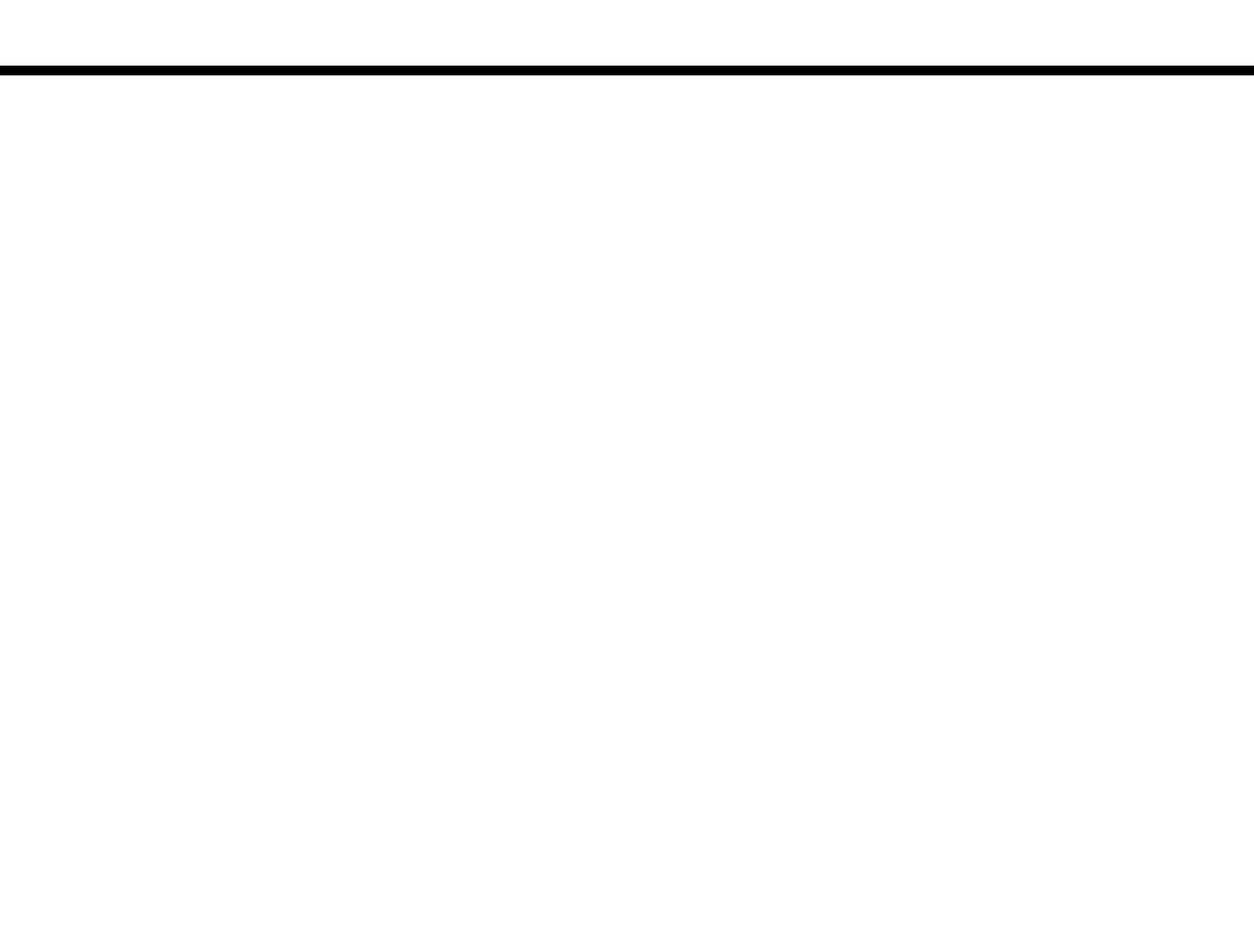
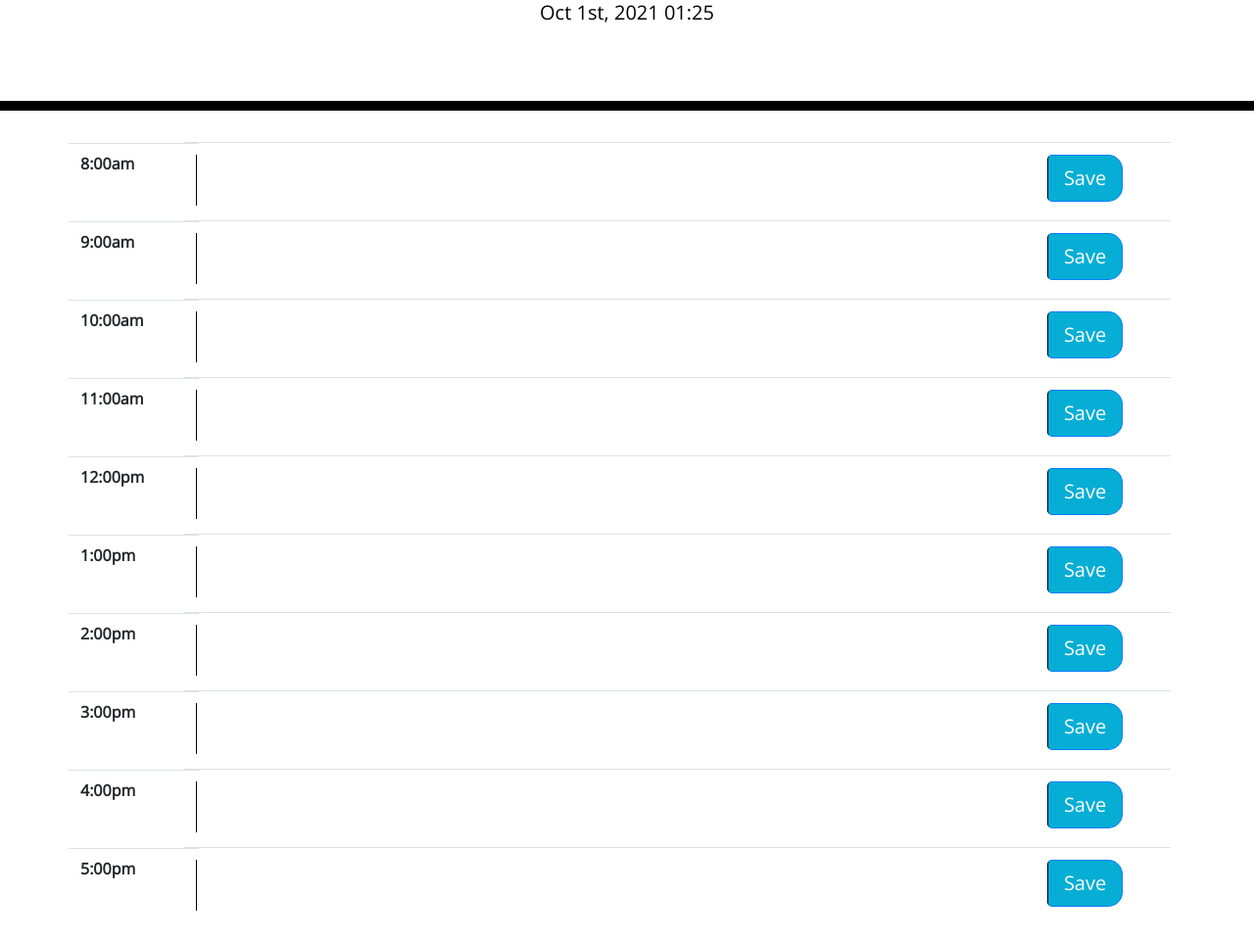
Before and after one commit to kaiyagun/daily-planner, a plain HTML site: page index.html in a window 1280 px wide. Shown: the part 191-1153 px from the top of the page at 98% size. Before the commit the page ends 800 px from the top, so only its background shows below. Drawn offline with nearby package versions, Linux system fonts and the light colour scheme.

Commit message:
forgot to commit first time and messed up so here's a working framework. just needs moment.js added and local storage saving stuff

```diff
--- /dev/null
+++ b/assets/script.js
@@ -0,0 +1,20 @@
+console.log("whats up")
+
+//add timeblocks
+//color them based on past/present/future (colors already decided in css, just need moment to differentiate)
+//events saved in localstorage
+
+var today = moment();
+
+// display date and time in heading
+$("#currentDay").text(today.format("MMM Do, YYYY HH:mm")
+);
+
+// init();
+// //init should pull from localstorage and fill in hour blocks, as well as color code blocks
+// function init() {
+
+
+//     }
+
+//
--- a/style.css
+++ b/assets/style.css
@@ -11,7 +11,13 @@ body {
     color: #000000;
     border-left: 1px solid black;
     padding: 10px;
+    width: 100%;
+    height: 100%;
   }
+/*
+  .container {
+    width: 100%;
+  } */
 
   .jumbotron {
     text-align: center;
@@ -57,7 +63,7 @@ body {
     color: white;
   }
 
-  .saveBtn {
+  #saveBtn {
     border-left: 1px solid black;
     border-top-right-radius: 15px;
     border-bottom-right-radius: 15px;
@@ -65,7 +71,7 @@ body {
     color: white;
   }
 
-  .saveBtn i:hover {
+  #saveBtn i:hover {
     font-size: 20px;
     transition: all 0.3s ease-in-out;
   }
--- a/index.html
+++ b/index.html
@@ -18,7 +18,7 @@
       href="https://fonts.googleapis.com/css?family=Open+Sans&display=swap"
       rel="stylesheet"
     />
-    <link rel="stylesheet" href="style.css" />
+    <link rel="stylesheet" href="./assets/style.css" />
     <title>Work Day Scheduler</title>
   </head>
 
@@ -30,9 +30,89 @@
     </header>
     <div class="container">
       <!-- Timeblocks go here -->
-    </div>
+      <table class="table table-hover">
+          <tbody>
+              <tr class="time-block">
+                  <th class="row">8:00am</th>
+                  <td class="col-9">
+                      <textarea></textarea>
+                    </td>
+                  <td><button id="saveBtn" type="submit" class="btn btn-primary btn-lg">Save</button></td>
+              </tr>
+              <tr class="time-block">
+                  <th class="row">9:00am</th>
+                  <td class="col-9">
+                      <textarea></textarea>
+                    </td>
+                  <td><button id="saveBtn" type="submit" class="btn btn-primary btn-lg">Save</button></td>
+              </tr>
+              <tr class="time-block">
+                  <th class="row">10:00am</th>
+                  <td class="col-9">
+                      <textarea></textarea>
+                    </td>
+                  <td><button id="saveBtn" type="submit" class="btn btn-primary btn-lg">Save</button></td>
+              </tr>
+              <tr class="time-block">
+                  <th class="row">11:00am</th>
+                  <td class="col-9">
+                      <textarea></textarea>
+                    </td>
+                  <td><button id="saveBtn" type="submit" class="btn btn-primary btn-lg">Save</button></td>
+              </tr>
+              <tr class="time-block">
+                  <th class="row">12:00pm</th>
+                  <td class="col-9">
+                      <textarea></textarea>
+                    </td>
+                  <td><button id="saveBtn" type="submit" class="btn btn-primary btn-lg">Save</button></td>
+              </tr>
+              <tr class="time-block">
+                  <th class="row">1:00pm</th>
+                  <td class="col-9">
+                      <textarea></textarea>
+                    </td>
+                  <td><button id="saveBtn" type="submit" class="btn btn-primary btn-lg">Save</button></td>
+              </tr>
+              <tr class="time-block">
+                  <th class="row">2:00pm</th>
+                  <td class="col-9">
+                      <textarea></textarea>
+                    </td>
+                  <td><button id="saveBtn" type="submit" class="btn btn-primary btn-lg">Save</button></td>
+              </tr>
+              <tr class="time-block">
+                  <th class="row">3:00pm</th>
+                  <td class="col-9">
+                      <textarea></textarea>
+                    </td>
+                  <td><button id="saveBtn" type="submit" class="btn btn-primary btn-lg">Save</button></td>
+              </tr>
+              <tr class="time-block">
+                  <th class="row">4:00pm</th>
+                  <td class="col-9">
+                      <textarea></textarea>
+                    </td>
+                  <td><button id="saveBtn" type="submit" class="btn btn-primary btn-lg">Save</button></td>
+              </tr>
+              <tr class="time-block">
+                  <th class="row">5:00pm</th>
+                  <td class="col-9">
+                      <textarea></textarea>
+                    </td>
+                  <td><button id="saveBtn" type="submit" class="btn btn-primary btn-lg">Save</button></td>
+              </tr>
+          </tbody>
+        <!-- <div class="time-block">
+            <row class="row">9:00AM</row>
+                <textarea></textarea>
+                <button class="saveBtn">Save</button>
+        </div> -->
+
+
 
     <script src="https://cdnjs.cloudflare.com/ajax/libs/jquery/3.2.1/jquery.min.js"></script>
     <script src="https://cdnjs.cloudflare.com/ajax/libs/moment.js/2.24.0/moment.min.js"></script>
+    <script src="./assets/script.js"></script>
   </body>
 </html>
```
Also changed, not shown: script.js (deleted).
